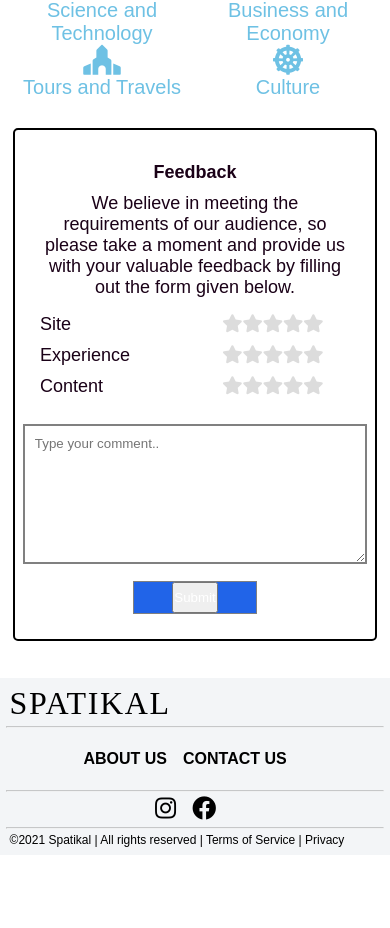
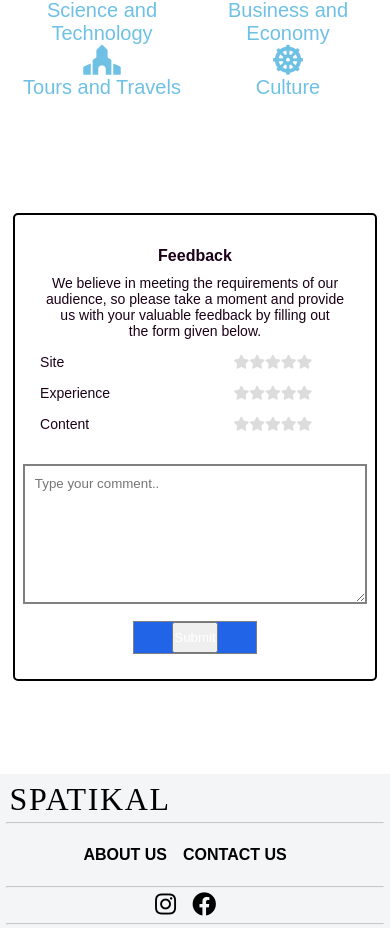
Before and after one commit to siddharthpatra/Spatikal, a React app: page / in a window 390 px wide. Shown: the part 793-1721 px from the top of the page. Before the commit the page ends 1648 px from the top, so only its background shows below. Built offline with nearby package versions, Linux system fonts and the light colour scheme; no server answers; the database is empty; a web font is replaced by a local one.

Commit message:
Fixed most of the issues

```diff
--- a/src/components/Post/Post.jsx
+++ b/src/components/Post/Post.jsx
@@ -128,7 +128,7 @@ const Post = () => {
   };
 
   const handleCheckChieldElement = (event) => {
-    let categories = category;
+    let categories = [...category];
     categories.forEach((category) => {
       if (category.value === event.target.value)
         category.isChecked = event.target.checked;
@@ -145,11 +145,10 @@ const Post = () => {
 
   const clearState = () => {
     console.log("Reached");
-    setArticle({ ...initialState });
+    setArticle(initialState);
     setUploaded(true);
     setTempImageLink();
     setTempVideoLink();
-    setCategory([...Categorydata]);
     console.log(article);
     console.log(category);
   };
--- a/src/components/header/Navbar.jsx
+++ b/src/components/header/Navbar.jsx
@@ -33,7 +33,7 @@ const Navbar = () => {
               <h2>Spatikal</h2>
             </div>
           </NavLink>
-          <ul className="nav-menu">
+          <ul className={click ? "nav-menu active" : "nav-menu"}>
             <li className="nav-item">
               <NavLink
                 exact
--- a/src/components/pages/feedback/Feedback.jsx
+++ b/src/components/pages/feedback/Feedback.jsx
@@ -25,7 +25,8 @@ const Feedback = () => {
     db.collection("spatikal-Feedbackdb")
       .add(feedback)
       .then((res) => {
-        res ? clearState() : console.log(res);
+        alert("Your Feedback is submitted successfuly.Thanks for your Co-operation")
+        res ? (clearState()) : console.log(res);
       })
       .catch((err) => console.log(err));
     e.target.reset();
--- a/src/resources/css/Navbar.css
+++ b/src/resources/css/Navbar.css
@@ -8,7 +8,7 @@
   top: 0;
   z-index: 50;
   color: black;
-  box-shadow:0 2px 6px 0 rgba(0,0,0,.1),0 1px 2px 0 rgba(0,0,0,.1);
+  box-shadow: 0 2px 6px 0 rgba(0, 0, 0, 0.1), 0 1px 2px 0 rgba(0, 0, 0, 0.1);
   box-sizing: border-box;
   position: sticky;
   width: 100%;
@@ -18,7 +18,7 @@
   justify-content: center;
   align-items: center;
   width: 95%;
-  margin:0 auto;
+  margin: 0 auto;
 }
 .nav-logo {
   color: black;
@@ -29,7 +29,6 @@
   text-align: left;
   font-size: 1.2em;
   flex-grow: 1;
-
 }
 .nav-menu {
   display: flex;
@@ -100,11 +99,17 @@ input.nav-searchinput:focus {
     width: 100%;
     border-top: 1px solid #fff;
     position: absolute;
-    top: 80px;
+    top: 65px;
     left: -110%;
     opacity: 1;
   }
-
+  .nav-menu.active {
+    background: #fff;
+    left: 0px;
+    opacity: 1;
+    z-index: 1;
+    transition: all 0.5s ease;
+  }
   .nav-icon {
     display: block;
     position: absolute;
--- a/src/resources/css/feedback.css
+++ b/src/resources/css/feedback.css
@@ -41,11 +41,13 @@
 #feedbackHeader {
   padding: 3%;
   margin: 0.01em auto;
+  font-size: 18px;
 }
 .feedbackContents {
   text-align: center;
   margin: 0.1em auto;
   padding: 4%;
+  font-size: 16px;
 }
 .fontBold {
   font-weight: bold;
--- a/src/resources/css/mobile.css
+++ b/src/resources/css/mobile.css
@@ -59,6 +59,14 @@
 
   .feedbackContainer {
     width: 98% !important;
+    margin: 25% auto !important;
+  }
+  #feedbackHeader {
+    font-size: 16px !important;
+  }
+  .feedbackContents,
+  .feedbackStarBox {
+    font-size: 14px !important;
   }
   .feedbackStarBox {
     width: 90% !important;
```
